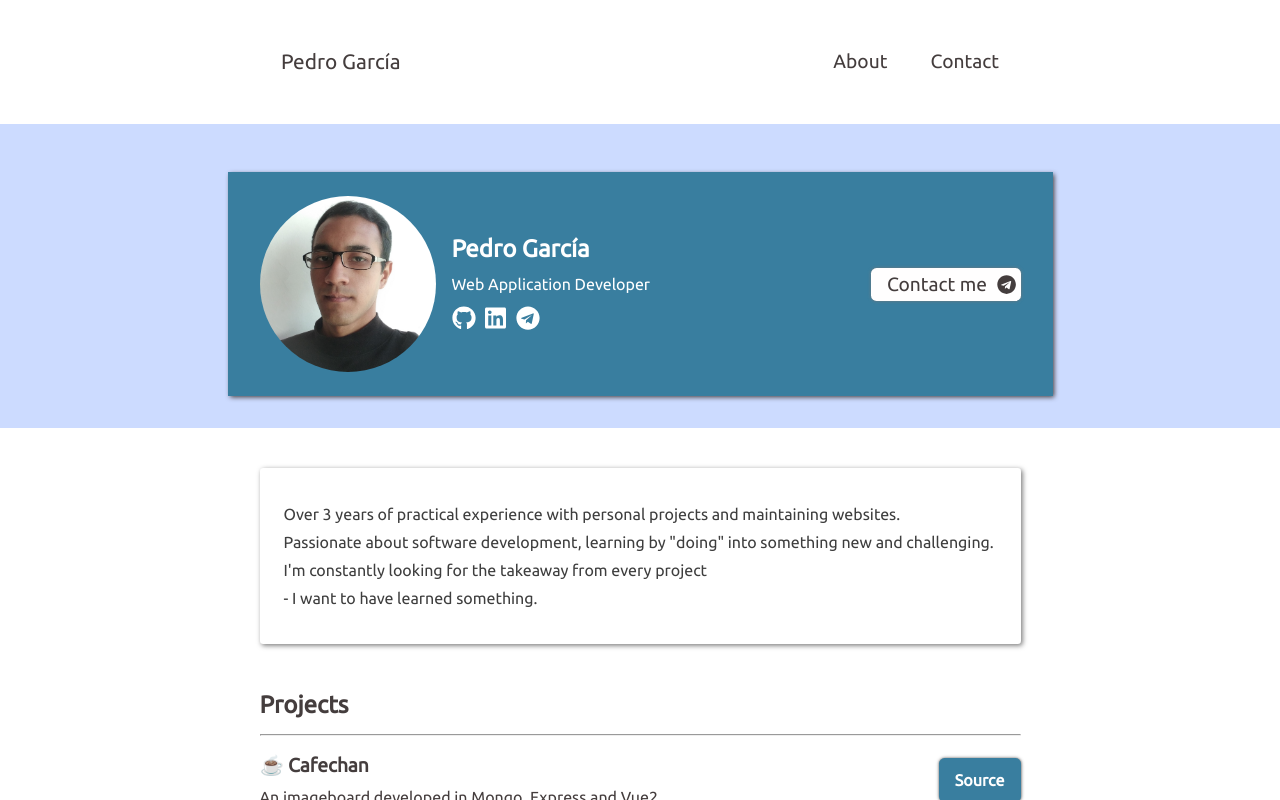
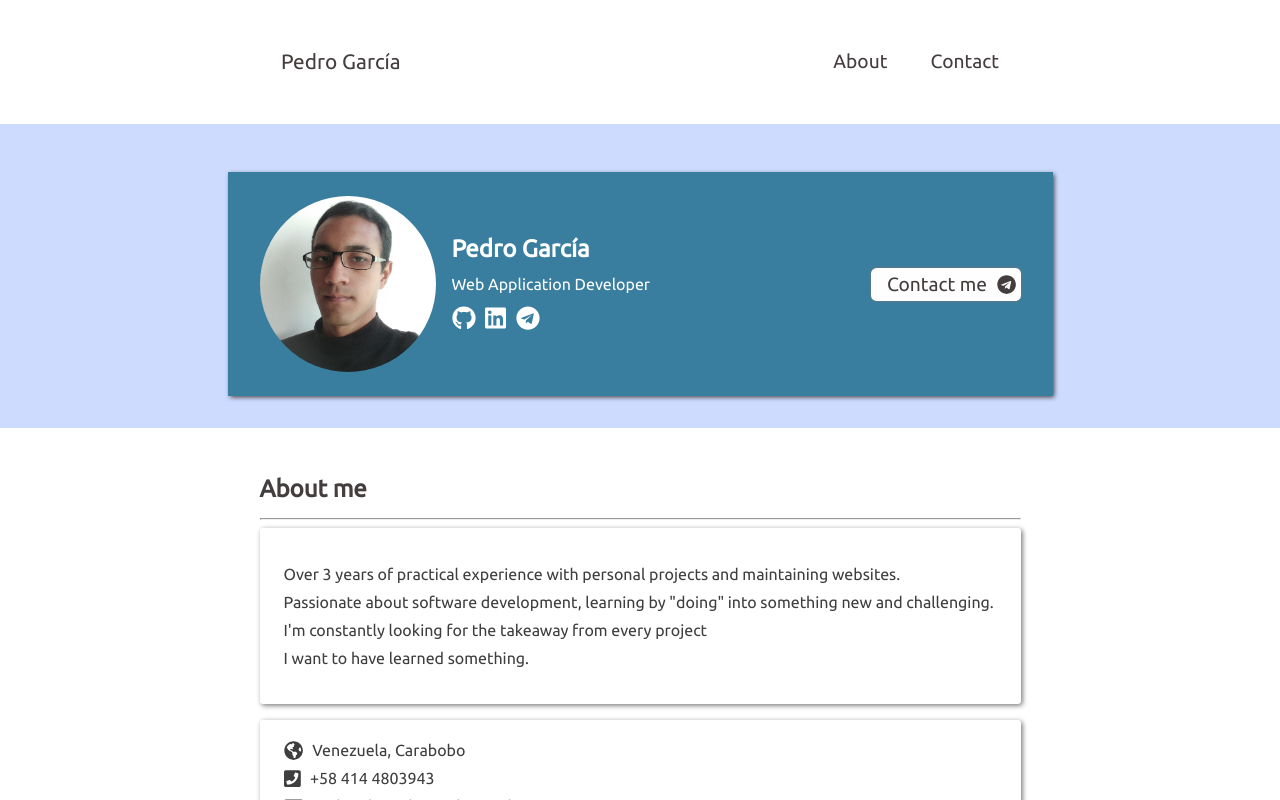
Before and after one commit to PedGarblue/budare.dev, a Vue app: page / in a window 1280 px wide. Shown: the top 800 px of the page. Built offline with nearby package versions, Linux system fonts and the light colour scheme.

Commit message:
Added About section in Home

```diff
--- a/src/App.vue
+++ b/src/App.vue
@@ -1,6 +1,6 @@
 <template>
   <Nav />
-  <router-view class="page"/>
+  <router-view class="page" />
   <Footer />
 </template>
 
--- a/src/assets/style.css
+++ b/src/assets/style.css
@@ -24,8 +24,8 @@ body {
   margin: 0;
 }
 section {
-  margin: 2.5rem 0;
   text-align: left;
+  padding: 2.5rem;
 }
 section:first-child {
   margin-top: 0;
@@ -94,13 +94,18 @@ a:hover {
   padding-bottom: 1rem;
 }
 
-.padding-m-top {
-  padding-top: 1rem;
+.margin-s-right {
+  margin-right: 0.3rem;
 }
+
+.margin-s-horizontal {
+  margin-left: 0.3rem;
+  margin-right: 0.3rem;
+}
+
 .margin-m-top {
   margin-top: 1rem;
 }
-
 .margin-l-top {
   margin-top: 2rem;
 }
@@ -133,7 +138,8 @@ a:hover {
 
 @media screen and (min-width: 800px) {
   .container {
-    padding: 0 2rem;
+    padding-left: 2rem;
+    padding-right: 2rem;
   }
   .contact-icon {
     margin: 0 0.3rem;
--- /dev/null
+++ b/src/components/about.vue
@@ -0,0 +1,59 @@
+<template>
+  <section id="about">
+    <div class="container">
+      <h2>About me</h2>
+      <hr />
+      <div class="card">
+        <p>
+          {{ aboutme.short }}
+        </p>
+      </div>
+      <div class="card margin-m-top">
+        <div class="flex">
+          <font-awesome-icon
+            class="text-medium margin-s-right"
+            :icon="['fas', 'globe-americas']"
+          />
+          <span class="margin-s-horizontal"> {{ aboutme.localization }} </span>
+        </div>
+        <div class="flex">
+          <font-awesome-icon
+            class="text-medium margin-s-right"
+            :icon="['fas', 'phone-square']"
+          />
+          <span class="margin-s-horizontal"> {{ aboutme.phone }} </span>
+        </div>
+        <div class="flex">
+          <font-awesome-icon class="text-medium margin-s-right" :icon="['fas', 'envelope']" />
+          <span class="margin-s-horizontal"> {{ aboutme.email }} </span>
+        </div>
+      </div>
+    </div>
+  </section>
+</template>
+
+<script>
+import aboutme from "@/data/aboutme";
+
+export default {
+  name: "ShortAboutme",
+  data() {
+    return {
+      aboutme
+    };
+  }
+};
+</script>
+
+<style scoped>
+.card {
+  padding: 1rem 1.5rem;
+  box-shadow: 0.1rem 0.1rem 0.3rem var(--gray);
+  border-radius: 0.2rem;
+  color: var(--black);
+}
+p {
+  line-break: normal;
+  white-space: pre-line;
+}
+</style>
--- a/src/components/short-aboutme.vue
+++ /dev/null
@@ -1,38 +0,0 @@
-<template>
-  <section>
-    <div class="container">
-      <div class="short-aboutme">
-        <p>
-          {{ aboutme.short }}
-        </p>
-      </div>
-    </div>
-  </section>
-</template>
-
-<script>
-import aboutme from "@/data/aboutme";
-
-export default {
-  name: "ShortAboutme",
-  data() {
-    return {
-      aboutme
-    };
-  }
-};
-</script>
-
-<style scoped>
-.short-aboutme {
-  padding: 1rem 1.5rem;
-  box-shadow: 0.1rem 0.1rem 0.3rem var(--gray);
-  border-radius: 0.2rem;
-  color: var(--black);
-  font-family: "Ubuntu", Arial, Helvetica;
-}
-p {
-  line-break: normal;
-  white-space: pre-line;
-}
-</style>
--- a/src/data/aboutme.js
+++ b/src/data/aboutme.js
@@ -2,6 +2,9 @@ export default {
   short: `Over 3 years of practical experience with personal projects and maintaining websites.
     Passionate about software development, learning by "doing" into something new and challenging.
     I'm constantly looking for the takeaway from every project
-    - I want to have learned something.
-  `
+    I want to have learned something.
+  `,
+  localization: "Venezuela, Carabobo",
+  phone: "+58 414 4803943",
+  email: "pedro.alejandro.g@hotmail.com"
 };
--- a/src/views/Home.vue
+++ b/src/views/Home.vue
@@ -1,7 +1,7 @@
 <template>
   <div class="home">
     <Blurb />
-    <ShortAboutme />
+    <About />
     <Projects />
     <Skills />
   </div>
@@ -9,7 +9,7 @@
 
 <script>
 import Blurb from "@/components/blurb.vue";
-import ShortAboutme from "@/components/short-aboutme.vue";
+import About from "@/components/about.vue";
 import Projects from "@/components/projects.vue";
 import Skills from "@/components/skills.vue";
 
@@ -17,7 +17,7 @@ export default {
   name: "Home",
   components: {
     Blurb,
-    ShortAboutme,
+    About,
     Projects,
     Skills
   }
```
Also changed, not shown: src/main.js (+9 -0 lines).
